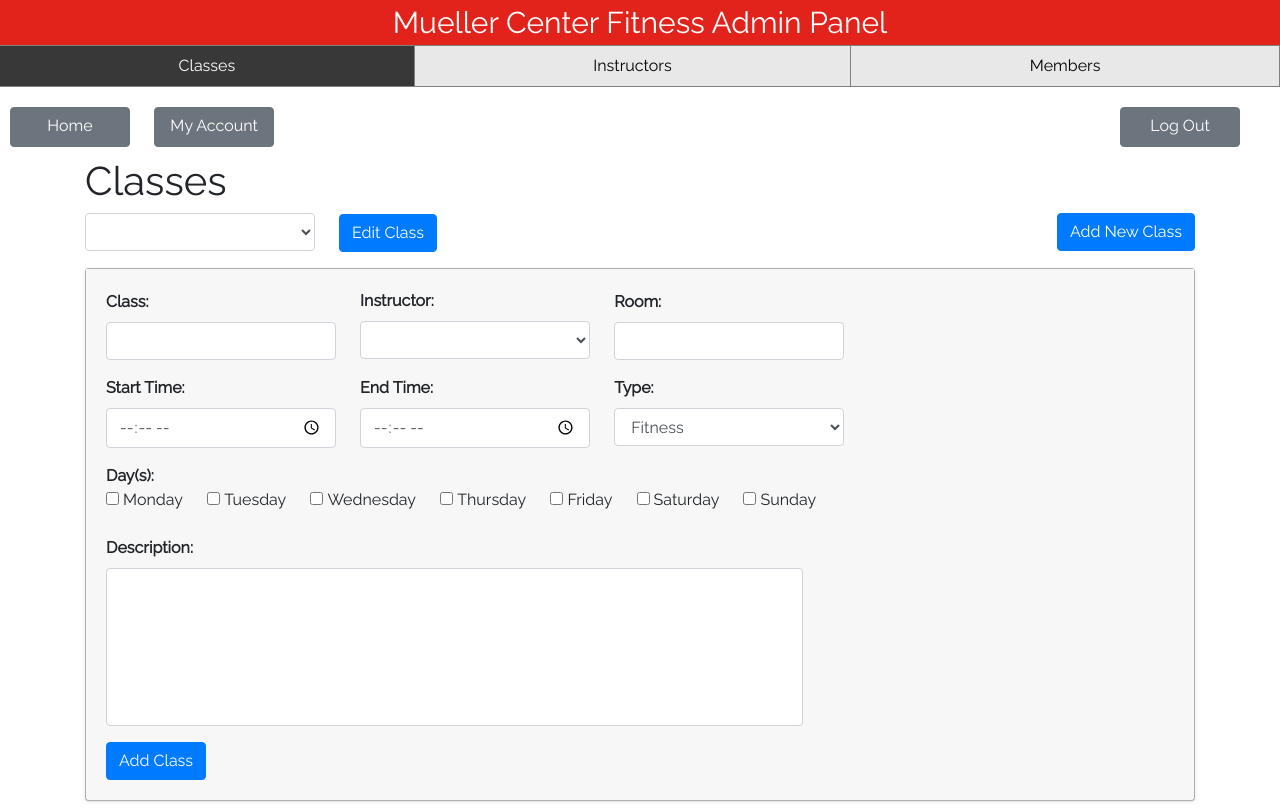
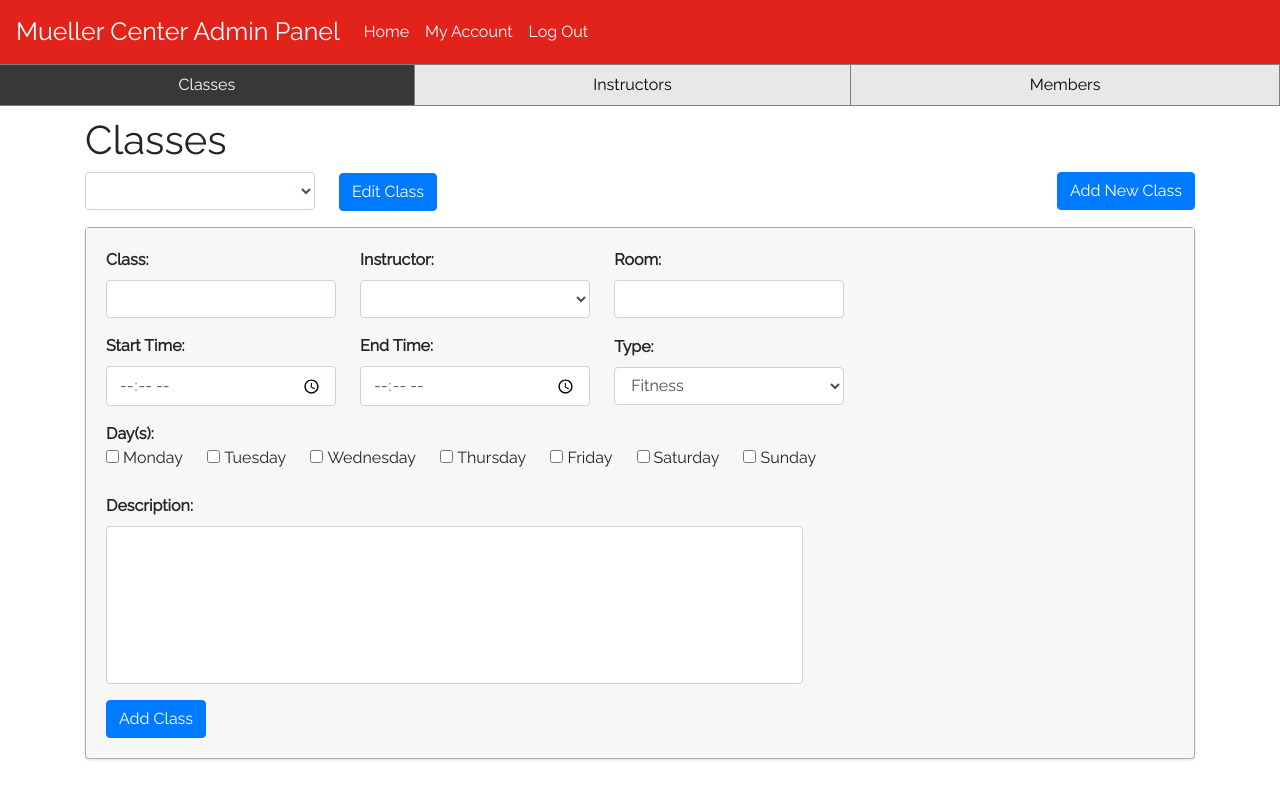
Before and after one commit to jonesc11/mueller-center-class-signups, a website: page pages/admin.html in a window 1280 px wide. Drawn offline with nearby package versions, Linux system fonts and the light colour scheme; no server answers.

Commit message:
navbar with links

```diff
--- a/pages/admin.html
+++ b/pages/admin.html
@@ -12,17 +12,32 @@
     <title>Mueller Center</title>
   </head>
   <body ng-controller="controller">
-    <header>Mueller Center Fitness Admin Panel</header>
-    <nav class="nav nav-pills nav-fill">
+    <nav class="navbar navbar-expand-lg navbar-dark">
+      <a class="navbar-brand" href="#">Mueller Center Admin Panel</a>
+      <button class="navbar-toggler" type="button" data-toggle="collapse" data-target="#navbarNav" aria-controls="navbarNav" aria-expanded="false" aria-label="Toggle navigation">
+        <span class="navbar-toggler-icon"></span>
+      </button>
+      <div class="collapse navbar-collapse" id="navbarNav">
+        <ul class="navbar-nav">
+          <li class="nav-item active">
+            <a class="nav-link" href="/">Home</a>
+          </li>
+          <li class="nav-item active">
+            <a class="nav-link" href="/account">My Account</a>
+          </li>
+        </ul>
+        <ul class="navbar-nav navbar-right">
+          <li class="nav-item active">
+            <a class="nav-link" href="/logout">Log Out</a>
+          </li>
+        </ul>
+      </div>
+    </nav>
+    <nav class="second nav nav-pills nav-fill">
       <div class="nav-item nav-link active" ng-model="classes" ng-click="changeTab($event, 'c')">Classes</div>
       <div class="nav-item nav-link" ng-model="instructors" ng-click="changeTab($event, 'i')">Instructors</div>
       <div class="nav-item nav-link" ng-model="members" ng-click="changeTab($event, 'm')">Members</div>
     </nav>
-        <div class="nav-buttons">
-      <a href="/" class="btn btn-secondary" role="button">Home</a>
-      <a href="/account" class="btn btn-secondary" role="button">My Account</a>
-      <a href="/logout" class="btn btn-secondary" role="button" id="logout">Log Out</a>
-    </div>
     <div id="classes" class="container tab" ng-show="classes">
       <h1>Classes</h1>
       <div class="alert alert-danger" ng-repeat="alert in alertList">{{alert}}</div>
--- a/public/resources/css/account.css
+++ b/public/resources/css/account.css
@@ -1,7 +1,6 @@
 body,html {
   font-family: 'Raleway', sans-serif;
-  width: 100%;
-  height: 100%;
+
 }
 
 header {
@@ -9,6 +8,15 @@ header {
   color: white;
   text-align: center;
   font-size: 30px;
+}
+
+.navbar-brand {
+  font-size:25px;
+}
+
+.navbar {
+  background-color: #e2231b;
+  color:white;
 }
 
 .thumb {
--- a/public/resources/css/admin.css
+++ b/public/resources/css/admin.css
@@ -9,6 +9,15 @@ header {
   color: white;
   text-align: center;
   font-size: 30px;
+}
+
+.navbar-brand {
+  font-size:25px;
+}
+
+.navbar {
+  background-color: #e2231b;
+  color:white;
 }
 
 .nav-buttons {
@@ -36,7 +45,7 @@ header {
   color: white;
 }
 
-.nav-item {
+.second .nav-item {
   background-color: #e8e8e8;
   border: 1px solid grey;
   border-left: none;
@@ -48,7 +57,7 @@ header {
   border-radius: 0px;
 }
 
-.nav-link:hover {
+.second .nav-link:hover {
   background-color: #adadad;
   text-decoration: underline;
   color: black;
```
Also changed, not shown: pages/account.html (+21 -6 lines).
